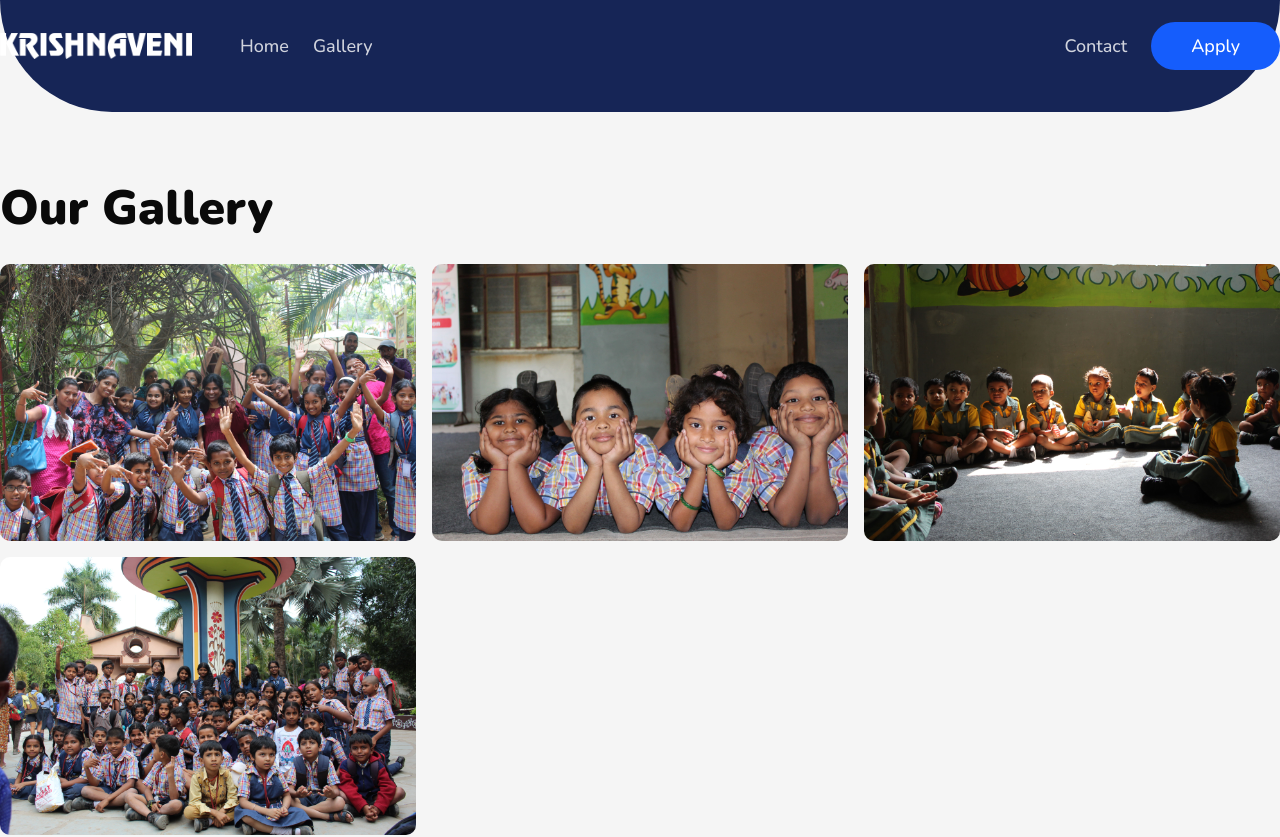
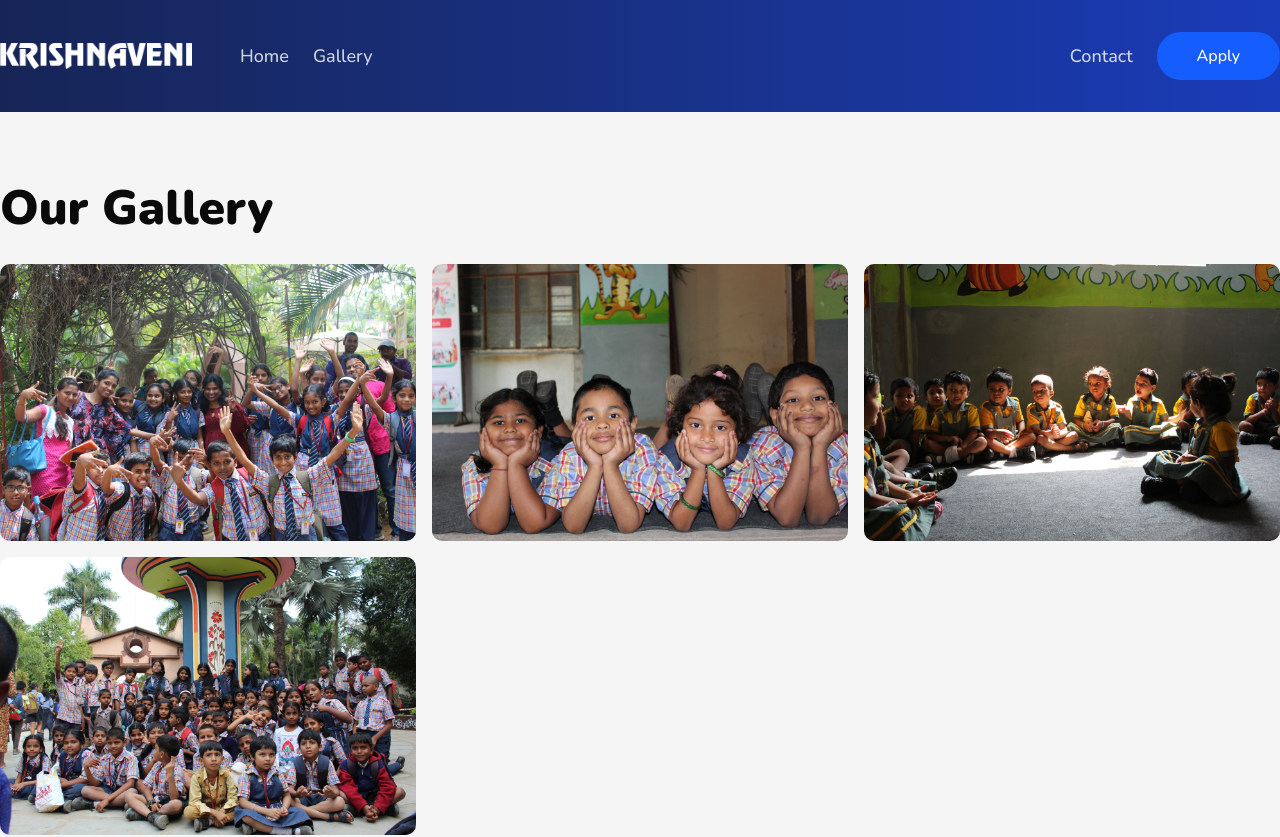
Before and after one commit to Clupai8o0/krishnaveni, a Next.js app: page /gallery in a window 1280 px wide. Shown: the top 837 px of the page. Built offline with nearby package versions, Linux system fonts and the light colour scheme.

Commit message:
fixed the navbar issue

```diff
--- a/components/layouts/bento-grid.tsx
+++ b/components/layouts/bento-grid.tsx
@@ -52,8 +52,8 @@ function BentoGrid({
 		<Bounded className={cn("items-center px", className)}>
 			<h1 className="text-5xl font-black mb-12">{title}</h1>
 
-			<div className="w-full flex flex-col md:flex-row gap-6">
-				<div className="w-full md:w-1/2">
+			<div className="w-full flex flex-col lg:flex-row gap-6">
+				<div className="w-full lg:w-1/2">
 					<div className="w-full h-full bg-blue-600 text-white p-12 rounded-4xl">
 						<h2 className="font-black text-3xl mb-4">{content1.title}</h2>
 						<p className="text-balance opacity-80">{content1.description}</p>
@@ -65,7 +65,7 @@ function BentoGrid({
 					</div>
 				</div>
 
-				<div className="w-full md:w-1/2 h-full flex flex-col gap-6">
+				<div className="w-full lg:w-1/2 h-full flex flex-col gap-6">
 					<div className="flex-1 flex flex-col md:flex-row gap-3 bg-red-600 text-white p-12 rounded-4xl">
 						<div className="w-full md:w-1/2">
 							<h2 className="text-xl font-black mb-4">{content2.title}</h2>
--- a/components/navigation/float-nav.tsx
+++ b/components/navigation/float-nav.tsx
@@ -1,4 +1,4 @@
-"use client"
+"use client";
 
 import Link from "next/link";
 import { v4 as generateKey } from "uuid";
@@ -60,16 +60,21 @@ const FloatingNavbar = () => {
 					<ul className="hidden md:flex gap-6 items-center">
 						{navLinks.cta_links.map(({ url, text, type }) => (
 							<li key={generateKey()}>
-								<Link
-									href={url}
-									className={cn(
-										"opacity-80 font-medium text-lg hover:opacity-100 transition-all duration-200 hover:scale-105 focus:scale-95",
-										type === "primary" &&
-											"bg-white text-black px-10 py-3 rounded-full opacity-100 "
-									)}
-								>
-									{text}
-								</Link>
+								{type === "primary" ? (
+									<Link
+										href="/apply"
+										className="flex items-center justify-center px-6 md:px-10 py-2 md:py-3 bg-white text-blue-600 capitalize rounded-full font-semibold hover:scale-105 focus:scale-95 transition-all duration-200"
+									>
+										Apply
+									</Link>
+								) : (
+									<Link
+										href={url}
+										className="opacity-80 font-medium text-lg hover:opacity-100 transition duration-300"
+									>
+										{text}
+									</Link>
+								)}
 							</li>
 						))}
 					</ul>
--- a/components/navigation/navbar-bg.tsx
+++ b/components/navigation/navbar-bg.tsx
@@ -4,7 +4,7 @@ import Bounded from "../layouts/bounded";
 function NavbarBg() {
 	return (
 		<section className="w-full flex justify-center">
-			<div className="w-full h-28 bg-blue-950 max-w-[1480px] rounded-b-full"></div>
+			<div className="w-full h-28 to-blue-950 from-blue-800 bg-gradient-to-l"></div>
 		</section>
 	);
 }
--- a/components/navigation/navbar.tsx
+++ b/components/navigation/navbar.tsx
@@ -8,7 +8,7 @@ import Sidebar from "./sidebar";
 
 function Navbar() {
 	return (
-		<header className="absolute top-0 left-0 w-full z-50 px">
+		<header className="absolute top-0 left-0 z-50 w-full px">
 			<Bounded>
 				<nav className="flex justify-between items-center py-8 text-white">
 					<div className="flex items-center">
@@ -20,7 +20,6 @@ function Navbar() {
 							/>
 						</Link>
 
-						{/* //* Links */}
 						<ul className="hidden md:flex gap-6 ml-12  items-center">
 							{navLinks.nav_links.map(({ url, text }) => (
 								<li key={generateKey()}>
@@ -35,25 +34,28 @@ function Navbar() {
 						</ul>
 					</div>
 
-					{/* //* CTA */}
 					<ul className="hidden md:flex gap-6 items-center">
 						{navLinks.cta_links.map(({ url, text, type }) => (
 							<li key={generateKey()}>
-								<Link
-									href={url}
-									className={cn(
-										"opacity-80 font-medium text-lg hover:opacity-100 transition-all duration-200 hover:scale-105 focus:scale-95",
-										type === "primary" &&
-											"bg-blue-600 text-white px-10 py-3 rounded-full opacity-100 "
-									)}
-								>
-									{text}
-								</Link>
+								{type === "primary" ? (
+									<Link
+										href="/apply"
+										className="flex items-center justify-center px-6 md:px-10 py-2 md:py-3 bg-blue-600 text-white capitalize rounded-full font-medium hover:scale-105 focus:scale-95 transition-all duration-200"
+									>
+										Apply
+									</Link>
+								) : (
+									<Link
+										href={url}
+										className="opacity-80 font-medium text-lg hover:opacity-100 transition duration-300"
+									>
+										{text}
+									</Link>
+								)}
 							</li>
 						))}
 					</ul>
 
-					{/* //* Sidebar */}
 					<Sidebar />
 				</nav>
 			</Bounded>
```
